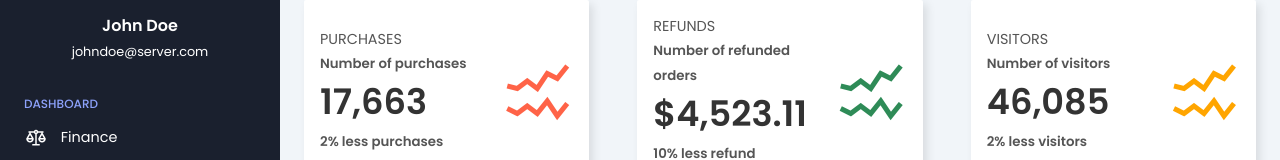
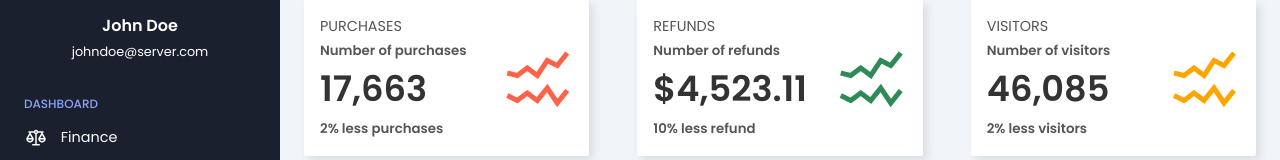
Before and after one commit to smarqueslopez/admin-dashboard, a website: page index.html in a window 1280 px wide. Shown: the part 199-359 px from the top of the page. Drawn offline with nearby package versions, Linux system fonts and the light colour scheme.

Commit message:
Adding cards

```diff
--- a/index.html
+++ b/index.html
@@ -95,7 +95,7 @@
         </div>
         <!-- Content -->
         <div class="cards">
-          <!-- Purchases -->
+          <!-- Purchases card -->
           <div class="card">
               <div class="card__info">
                 <span>Purchases</span>
@@ -107,11 +107,11 @@
                 <span class="las la-chart-line"></span>
               </div>
           </div>
-          <!-- Refunds -->
+          <!-- Refunds card -->
           <div class="card">
               <div class="card__info">
                 <span>Refunds</span>
-                <small>Number of refunded orders</small>
+                <small>Number of refunds</small>
                 <h2>$4,523.11</h2>
                 <small>10% less refund</small>
               </div>
@@ -119,7 +119,7 @@
                 <span class="las la-chart-line"></span>
               </div>
           </div>
-          <!-- Visitors -->
+          <!-- Visitors card -->
           <div class="card">
               <div class="card__info">
                 <span>Visitors</span>
--- a/styles/scss/_main-content.scss
+++ b/styles/scss/_main-content.scss
@@ -34,8 +34,8 @@
 
   main {
     padding: 1.5rem;
+    min-height: calc(100vh - #{$header-height});
     background: $color-light-grey1;
-    min-height: calc(100vh - #{$header-height});
 
     .page-header {
       display: flex;
```
Also changed, not shown: styles/index.css.
